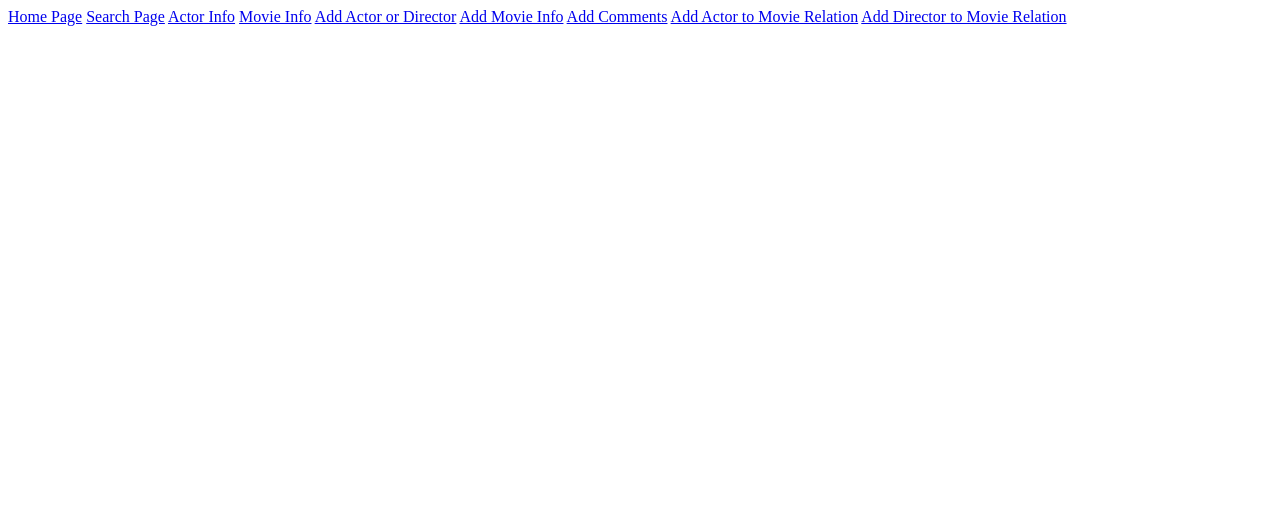
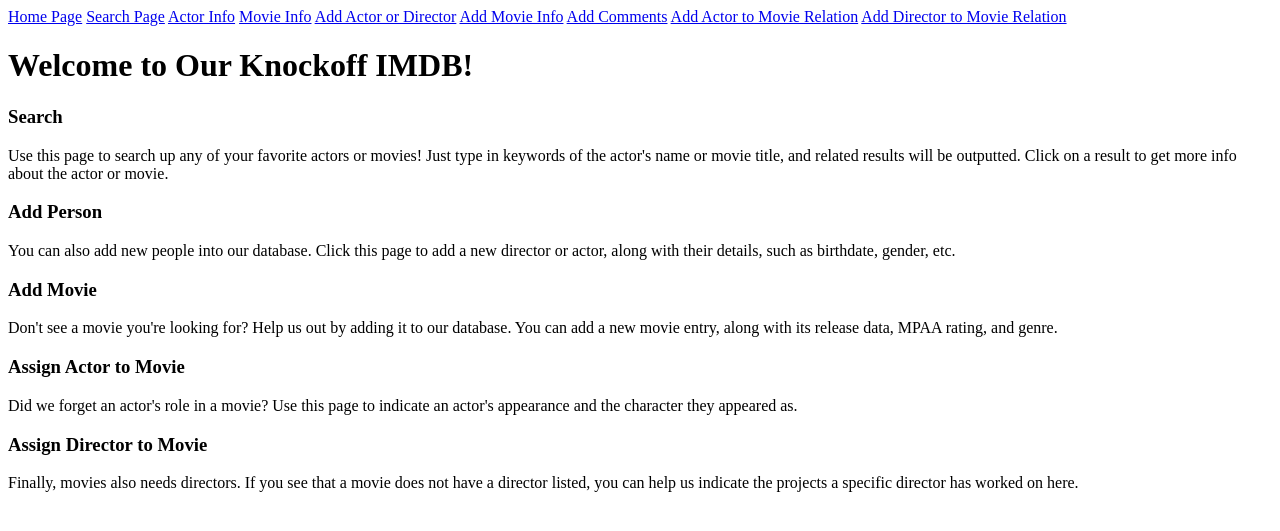
Before and after one commit to kubilayagi/CS143, a PHP site: page / in a window 1280 px wide. Shown: the top 531 px of the page. Run offline with PHP 8.4, Linux system fonts and the light colour scheme.

Commit message:
Added some descriptions on our index page

```diff
--- a/p1c/www/index.php
+++ b/p1c/www/index.php
@@ -13,5 +13,18 @@
 	<a href="./addcomments.php">Add Comments</a>
 	<a href="./add_actor_to_movie.php">Add Actor to Movie Relation</a>
 	<a href="./add_director_to_movie.php">Add Director to Movie Relation</a>
+
+	<br>
+	<h1>Welcome to Our Knockoff IMDB!</h1>
+	<h3>Search</h3>
+	<p>Use this page to search up any of your favorite actors or movies! Just type in keywords of the actor's name or movie title, and related results will be outputted. Click on a result to get more info about the actor or movie.</p>
+	<h3>Add Person</h3>
+	<p>You can also add new people into our database. Click this page to add a new director or actor, along with their details, such as birthdate, gender, etc.</p>
+	<h3>Add Movie</h3>
+	<p>Don't see a movie you're looking for? Help us out by adding it to our database. You can add a new movie entry, along with its release data, MPAA rating, and genre.</p>
+	<h3>Assign Actor to Movie</h3>
+	<p>Did we forget an actor's role in a movie? Use this page to indicate an actor's appearance and the character they appeared as.</p>
+	<h3>Assign Director to Movie</h3>
+	<p>Finally, movies also needs directors. If you see that a movie does not have a director listed, you can help us indicate the projects a specific director has worked on here.</p>
 </body>
 </html>
```
